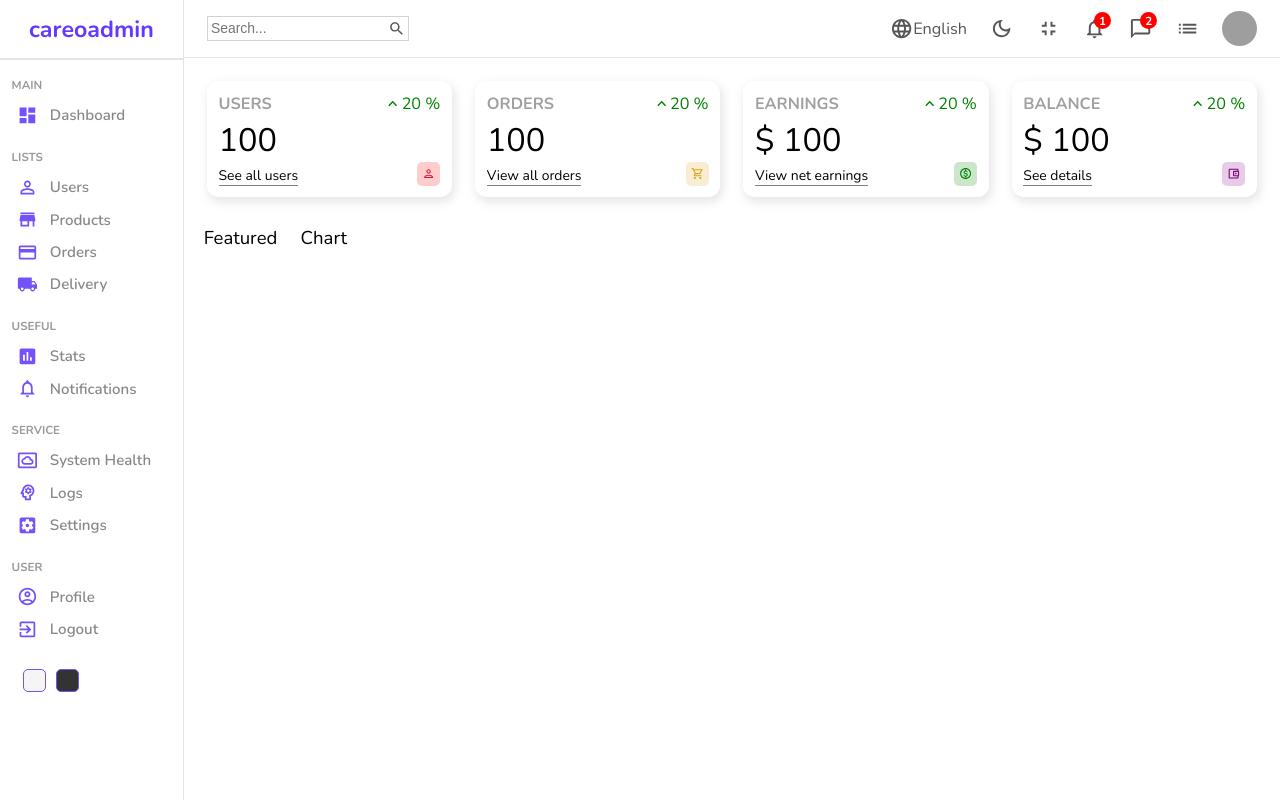
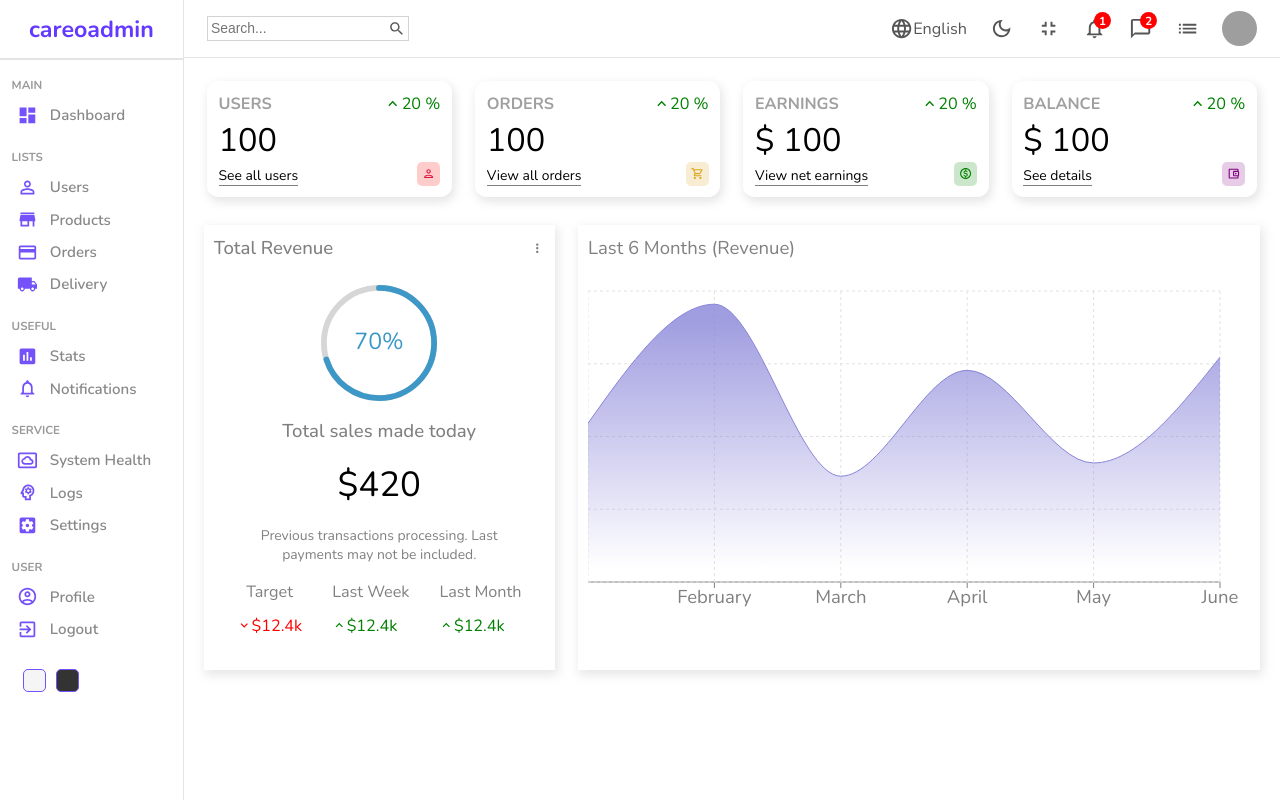
Before and after one commit to nasim67reja/careocity-dashboard, a React (Create React App) app: page / in a window 1280 px wide. Built offline with nearby package versions, Linux system fonts and the light colour scheme; grey boxes are pictures that could not be loaded.

Commit message:
Chart Component has been added succesfully 🚀

```diff
--- a/package.json
+++ b/package.json
@@ -1,4 +1,5 @@
 {
+  "homepage": "http://nasim67reja.github.io/react-admin-dashboard",
   "name": "react-complete-guide",
   "version": "0.1.0",
   "private": true,
@@ -11,14 +12,18 @@
     "@testing-library/react": "^11.2.2",
     "@testing-library/user-event": "^12.5.0",
     "react": "^18.0.0",
+    "react-circular-progressbar": "^2.1.0",
     "react-dom": "^18.0.0",
     "react-router-dom": "^6.3.0",
     "react-scripts": "^5.0.1",
+    "recharts": "^2.1.16",
     "sass": "^1.56.1",
     "web-vitals": "^0.2.4"
   },
   "scripts": {
     "start": "react-scripts start",
+    "predeploy":"npm run build",
+    "deploy":"gh-pages -d build",
     "build": "react-scripts build",
     "test": "react-scripts test",
     "eject": "react-scripts eject"
@@ -43,6 +48,7 @@
   },
   "devDependencies": {
     "autoprefixer": "^10.4.8",
+    "gh-pages": "^4.0.0",
     "prettier": "^2.7.1"
   }
 }
--- a/src/components/chart/Chart.js
+++ b/src/components/chart/Chart.js
@@ -1,8 +1,54 @@
 import React from "react";
 import "./chart.scss";
+import {
+  AreaChart,
+  Area,
+  XAxis,
+  CartesianGrid,
+  Tooltip,
+  ResponsiveContainer,
+} from "recharts";
 
-const Chart = () => {
-  return <div>Chart</div>;
+const data = [
+  { name: "January", Total: 1200 },
+  { name: "February", Total: 2100 },
+  { name: "March", Total: 800 },
+  { name: "April", Total: 1600 },
+  { name: "May", Total: 900 },
+  { name: "June", Total: 1700 },
+];
+
+const Chart = ({ aspect, title }) => {
+  return (
+    <div className="chart">
+      <div className="title">{title}</div>
+      <ResponsiveContainer width="100%" aspect={aspect}>
+        <AreaChart
+          width={730}
+          height={250}
+          data={data}
+          margin={{ top: 10, right: 30, left: 0, bottom: 0 }}
+        >
+          <defs>
+            <linearGradient id="total" x1="0" y1="0" x2="0" y2="1">
+              <stop offset="5%" stopColor="#8884d8" stopOpacity={0.8} />
+              <stop offset="95%" stopColor="#8884d8" stopOpacity={0} />
+            </linearGradient>
+          </defs>
+          <XAxis dataKey="name" stroke="gray" />
+          <CartesianGrid strokeDasharray="3 3" className="chartGrid" />
+          <Tooltip />
+          <Area
+            type="monotone"
+            dataKey="Total"
+            stroke="#8884d8"
+            fillOpacity={1}
+            fill="url(#total)"
+          />
+        </AreaChart>
+      </ResponsiveContainer>
+    </div>
+  );
 };
 
 export default Chart;
--- a/src/components/chart/chart.scss
+++ b/src/components/chart/chart.scss
@@ -0,0 +1,15 @@
+.chart {
+  flex: 4;
+  -webkit-box-shadow: 2px 4px 10px 1px rgba(0, 0, 0, 0.47);
+  box-shadow: 2px 4px 10px 1px rgba(201, 201, 201, 0.47);
+  padding: 10px;
+  color: gray;
+
+  .title {
+    margin-bottom: 20px;
+  }
+
+  .chartGrid {
+    stroke: rgb(228, 225, 225);
+  }
+}
--- a/src/components/featured/Featured.js
+++ b/src/components/featured/Featured.js
@@ -1,8 +1,54 @@
 import React from "react";
 import "./featured.scss";
 
+import MoreVertIcon from "@mui/icons-material/MoreVert";
+import { CircularProgressbar } from "react-circular-progressbar";
+import "react-circular-progressbar/dist/styles.css";
+import KeyboardArrowDownIcon from "@mui/icons-material/KeyboardArrowDown";
+import KeyboardArrowUpOutlinedIcon from "@mui/icons-material/KeyboardArrowUpOutlined";
+
 const Featured = () => {
-  return <div className="featured">Featured</div>;
+  return (
+    <div className="featured">
+      <div className="top">
+        <h1 className="title">Total Revenue</h1>
+        <MoreVertIcon fontSize="small" />
+      </div>
+      <div className="bottom">
+        <div className="featuredChart">
+          <CircularProgressbar value={70} text={"70%"} strokeWidth={5} />
+        </div>
+        <p className="title">Total sales made today</p>
+        <p className="amount">$420</p>
+        <p className="desc">
+          Previous transactions processing. Last payments may not be included.
+        </p>
+        <div className="summary">
+          <div className="item">
+            <div className="itemTitle">Target</div>
+            <div className="itemResult negative">
+              <KeyboardArrowDownIcon fontSize="small" />
+              <div className="resultAmount">$12.4k</div>
+            </div>
+          </div>
+          <div className="item">
+            <div className="itemTitle">Last Week</div>
+            <div className="itemResult positive">
+              <KeyboardArrowUpOutlinedIcon fontSize="small" />
+              <div className="resultAmount">$12.4k</div>
+            </div>
+          </div>
+          <div className="item">
+            <div className="itemTitle">Last Month</div>
+            <div className="itemResult positive">
+              <KeyboardArrowUpOutlinedIcon fontSize="small" />
+              <div className="resultAmount">$12.4k</div>
+            </div>
+          </div>
+        </div>
+      </div>
+    </div>
+  );
 };
 
 export default Featured;
--- a/src/components/featured/featured.scss
+++ b/src/components/featured/featured.scss
@@ -0,0 +1,79 @@
+.featured {
+  flex: 2;
+  -webkit-box-shadow: 2px 4px 10px 1px rgba(0, 0, 0, 0.47);
+  box-shadow: 2px 4px 10px 1px rgba(201, 201, 201, 0.47);
+  padding: 10px;
+
+  .top {
+    display: flex;
+    align-items: center;
+    justify-content: space-between;
+    color: gray;
+
+    .title {
+      font-size: 1.6rem;
+      font-weight: 500;
+    }
+  }
+
+  .bottom {
+    padding: 2rem;
+    display: flex;
+    flex-direction: column;
+    align-items: center;
+    justify-content: center;
+    gap: 1.5rem;
+
+    .featuredChart {
+      width: 10rem;
+      height: 10rem;
+    }
+
+    .title {
+      font-weight: 500;
+      color: gray;
+    }
+
+    .amount {
+      font-size: 3rem;
+    }
+
+    .desc {
+      font-weight: 300;
+      font-size: 1.2rem;
+      color: gray;
+      text-align: center;
+    }
+
+    .summary {
+      width: 100%;
+      display: flex;
+      align-items: center;
+      justify-content: space-between;
+
+      .item {
+        text-align: center;
+
+        .itemTitle {
+          font-size: 1.4rem;
+          color: gray;
+        }
+
+        .itemResult {
+          display: flex;
+          align-items: center;
+          margin-top: 1rem;
+          font-size: 1.4rem;
+
+          &.positive {
+            color: green;
+          }
+
+          &.negative {
+            color: red;
+          }
+        }
+      }
+    }
+  }
+}
--- a/src/pages/home/Home.js
+++ b/src/pages/home/Home.js
@@ -20,7 +20,7 @@
         </div>
         <div className="charts">
           <Featured />
-          <Chart />
+          <Chart title="Last 6 Months (Revenue)" aspect={2 / 1} />
         </div>
       </div>
     </div>
```
Also changed, not shown: 1 other file (tests, documents, lock files or other folders).
